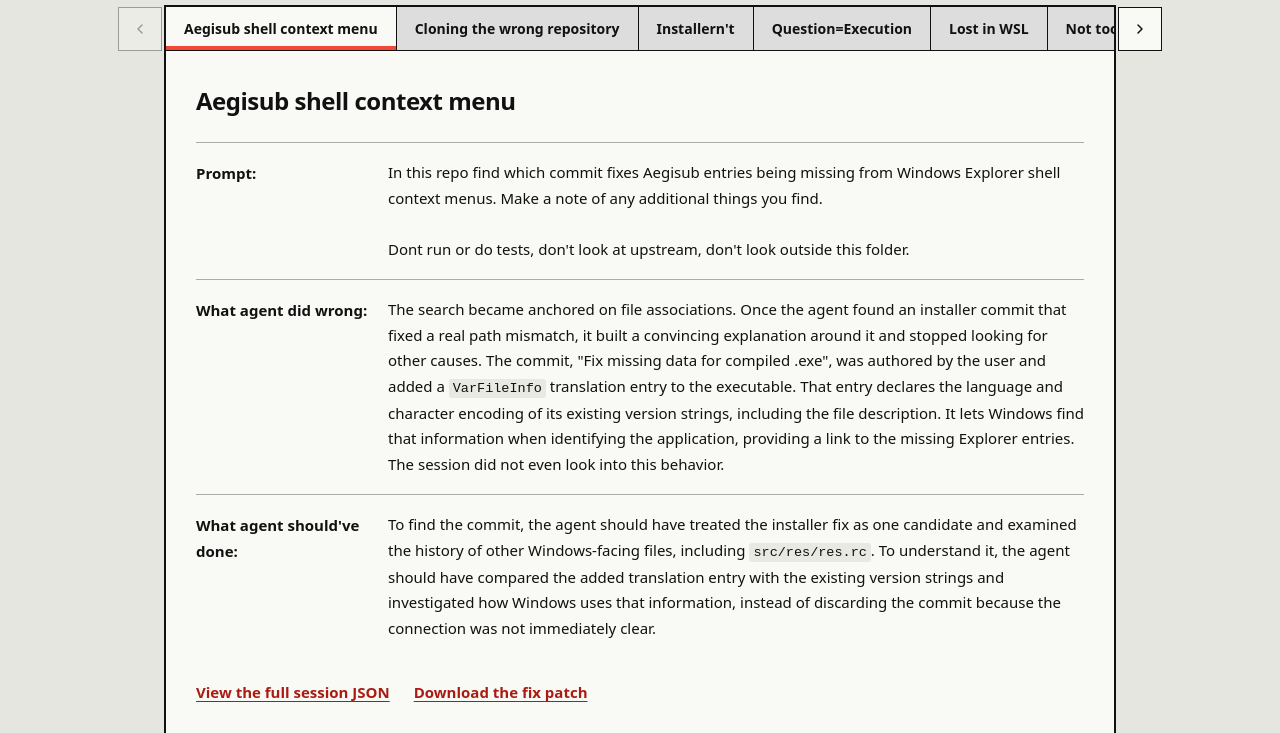
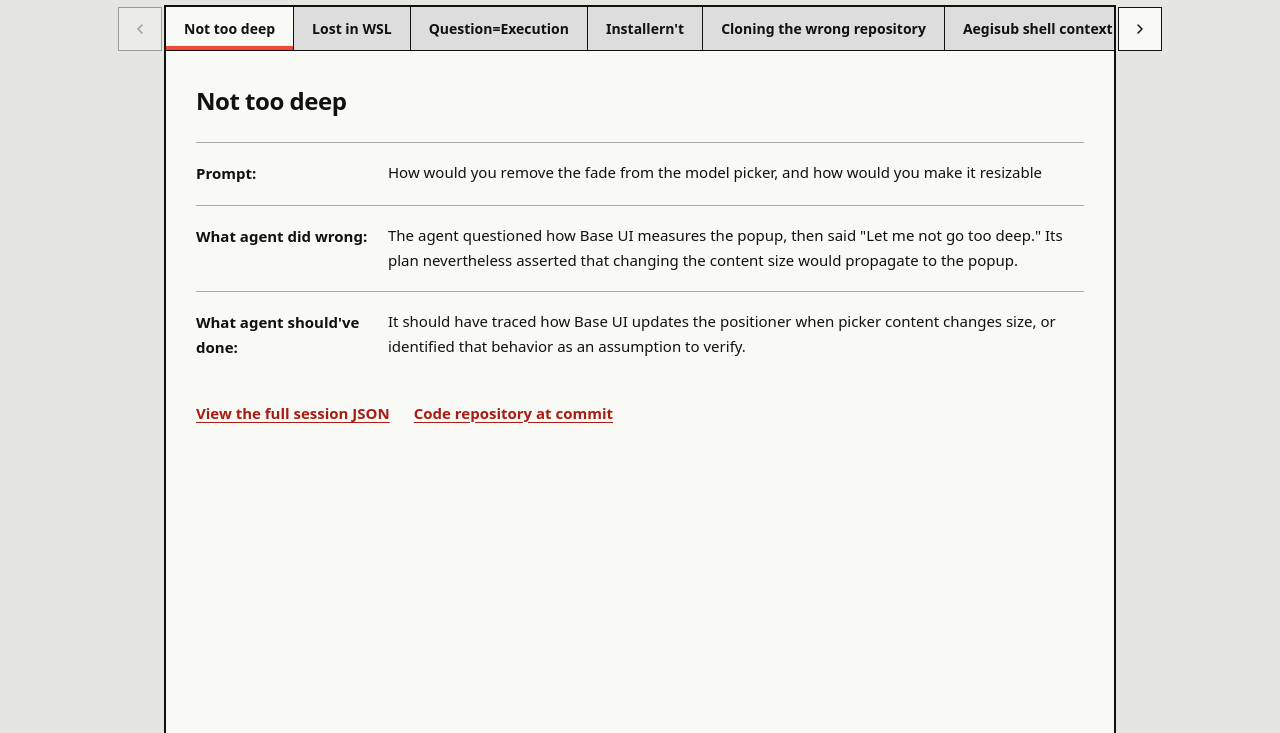
Before and after one commit to zarrytink/inkling-for-greatness, a plain HTML site: page index.html in a window 1280 px wide. Shown: the part 120-853 px from the top of the page. Drawn offline with Linux system fonts and the light colour scheme.

Commit message:
Show newest sessions first

```diff
--- a/index.html
+++ b/index.html
@@ -24,17 +24,17 @@
       <div class="session-tab-bar">
         <button class="tab-scroll tab-scroll-previous" type="button" aria-label="Scroll tabs left" aria-controls="session-tabs" hidden><svg viewBox="0 0 16 16" aria-hidden="true"><path d="M10 4 6 8 10 12" /></svg></button>
         <div class="session-tabs" id="session-tabs" role="tablist" aria-label="Sessions">
-          <button type="button" role="tab" id="tab-aegisub" aria-controls="session-aegisub" aria-selected="true" tabindex="0">Aegisub shell context menu</button>
+          <button type="button" role="tab" id="tab-not-too-deep" aria-controls="session-not-too-deep" aria-selected="true" tabindex="0">Not too deep</button>
+          <button type="button" role="tab" id="tab-lost-in-wsl" aria-controls="session-lost-in-wsl" aria-selected="false" tabindex="-1">Lost in WSL</button>
+          <button type="button" role="tab" id="tab-question-execution" aria-controls="session-question-execution" aria-selected="false" tabindex="-1">Question=Execution</button>
+          <button type="button" role="tab" id="tab-installern-t" aria-controls="session-installern-t" aria-selected="false" tabindex="-1">Installern't</button>
           <button type="button" role="tab" id="tab-clone" aria-controls="session-clone" aria-selected="false" tabindex="-1">Cloning the wrong repository</button>
-          <button type="button" role="tab" id="tab-installern-t" aria-controls="session-installern-t" aria-selected="false" tabindex="-1">Installern't</button>
-          <button type="button" role="tab" id="tab-question-execution" aria-controls="session-question-execution" aria-selected="false" tabindex="-1">Question=Execution</button>
-          <button type="button" role="tab" id="tab-lost-in-wsl" aria-controls="session-lost-in-wsl" aria-selected="false" tabindex="-1">Lost in WSL</button>
-          <button type="button" role="tab" id="tab-not-too-deep" aria-controls="session-not-too-deep" aria-selected="false" tabindex="-1">Not too deep</button>
+          <button type="button" role="tab" id="tab-aegisub" aria-controls="session-aegisub" aria-selected="false" tabindex="-1">Aegisub shell context menu</button>
         </div>
         <button class="tab-scroll tab-scroll-next" type="button" aria-label="Scroll tabs right" aria-controls="session-tabs" hidden><svg viewBox="0 0 16 16" aria-hidden="true"><path d="M6 4 10 8 6 12" /></svg></button>
       </div>
 
-      <section class="session-panel" role="tabpanel" id="session-aegisub" aria-labelledby="tab-aegisub" tabindex="0">
+      <section class="session-panel" role="tabpanel" id="session-aegisub" aria-labelledby="tab-aegisub" tabindex="0" hidden>
         <h2>Aegisub shell context menu</h2>
         <div class="entry">
           <h3>Prompt:</h3>
@@ -124,7 +124,7 @@
         <p class="additional-note"><strong>Note:</strong> I know it was technically my fault for running the agent in WSL, but I believe it should have recognized that it was running inside WSL.</p>
       </section>
 
-      <section class="session-panel" role="tabpanel" id="session-not-too-deep" aria-labelledby="tab-not-too-deep" tabindex="0" hidden>
+      <section class="session-panel" role="tabpanel" id="session-not-too-deep" aria-labelledby="tab-not-too-deep" tabindex="0">
         <h2>Not too deep</h2>
         <div class="entry">
           <h3>Prompt:</h3>
```
